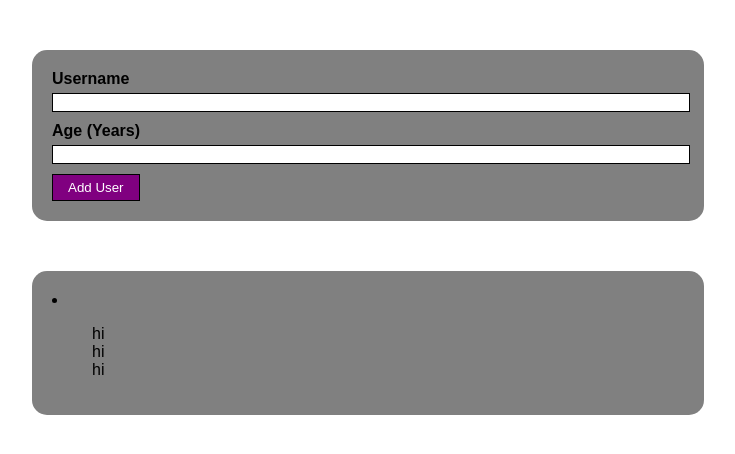
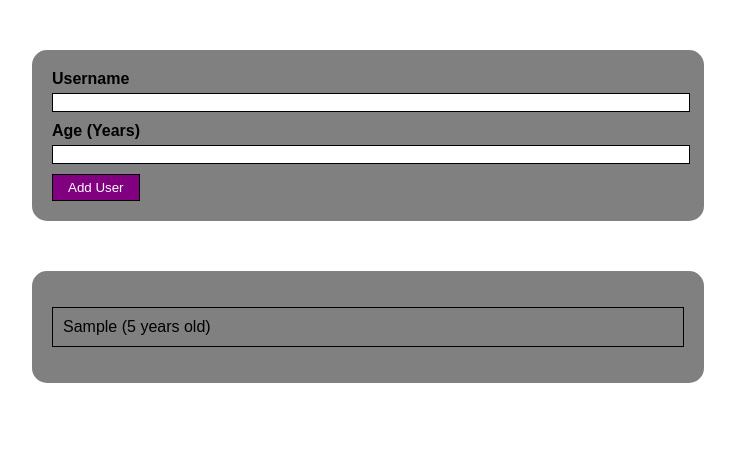
Before and after one commit to jonmico/user-logger, a React (Vite) app: page / in a window 1280 px wide. Both pictures are taken after typing "Sample", "5" into the empty fields and a click on the button "Add User". Shown: the top 454 px of the page, without its empty margins (272-1007 px from the left). Built offline with nearby package versions, Linux system fonts and the light colour scheme.

Commit message:
Make list work.

```diff
--- a/src/App.jsx
+++ b/src/App.jsx
@@ -7,7 +7,10 @@ function App() {
   const [users, setUsers] = useState([]);
 
   function addUser(user) {
-    setUsers((prevState) => [...prevState, { id: 1, user }]);
+    setUsers((prevState) => [
+      ...prevState,
+      { id: crypto.randomUUID(), ...user },
+    ]);
   }
 
   return (
@@ -15,12 +18,11 @@ function App() {
       <Card>
         <UserForm addUser={addUser} />
       </Card>
-      <Card>
-        {users.map((user) => (
-          <li key={user.id}>{user.username}</li>
-        ))}
-        <UserList />
-      </Card>
+      {users.length !== 0 && (
+        <Card>
+          <UserList userList={users} />
+        </Card>
+      )}
     </div>
   );
 }
--- a/src/components/UserItem.jsx
+++ b/src/components/UserItem.jsx
@@ -1,3 +1,16 @@
 import { styled } from 'styled-components';
 
-export default function UserItem() {}
+const Item = styled.li`
+  border: 1px solid black;
+  padding: 10px;
+  margin-bottom: 10px;
+`;
+
+export default function UserItem({ user }) {
+  const { username, age } = user;
+  return (
+    <Item>
+      {username} ({age} years old)
+    </Item>
+  );
+}
--- a/src/components/UserList.jsx
+++ b/src/components/UserList.jsx
@@ -1,15 +1,17 @@
 import { styled } from 'styled-components';
+import UserItem from './UserItem';
 
 const List = styled.ul`
   list-style-type: none;
+  padding: 0;
 `;
 
-export default function UserList() {
+export default function UserList({ userList }) {
   return (
     <List>
-      <li>hi</li>
-      <li>hi</li>
-      <li>hi</li>
+      {userList.map((user) => (
+        <UserItem key={user.id} user={user} />
+      ))}
     </List>
   );
 }
```
